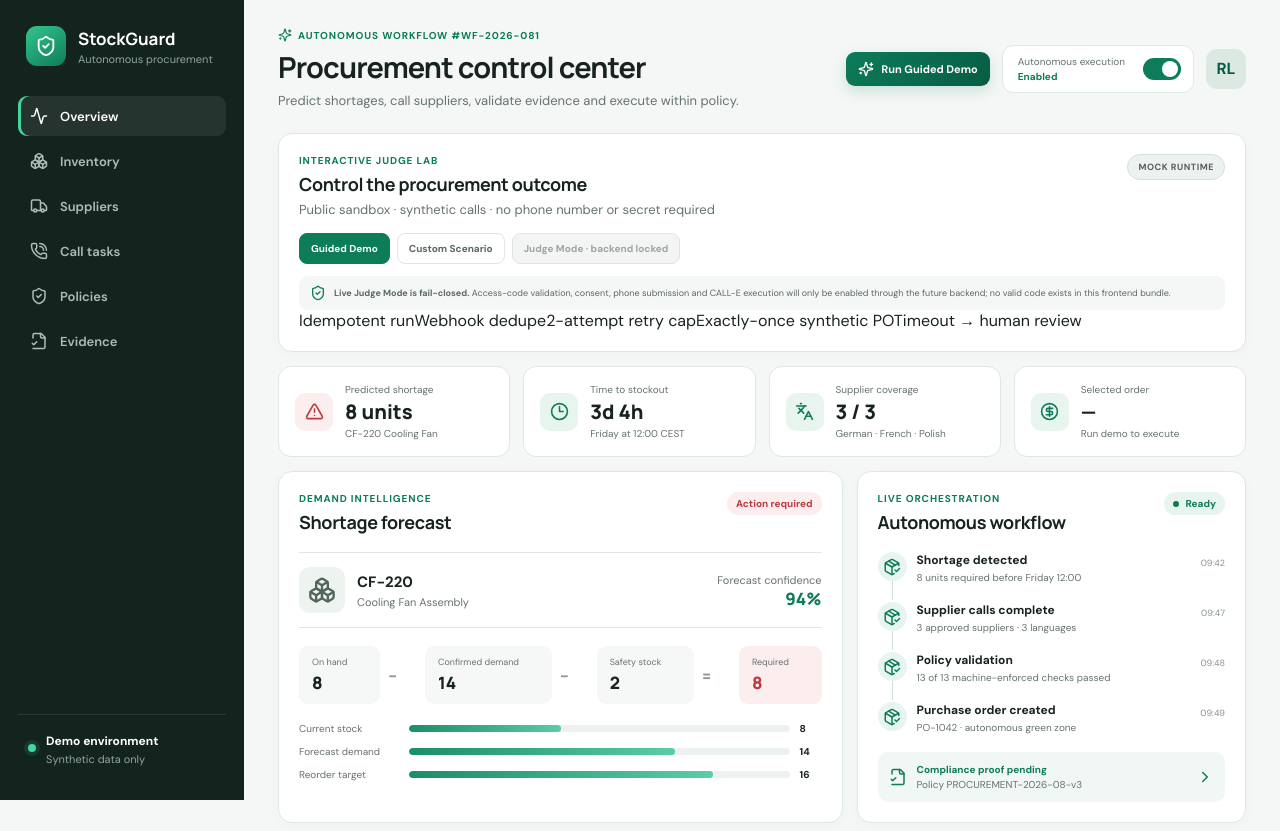
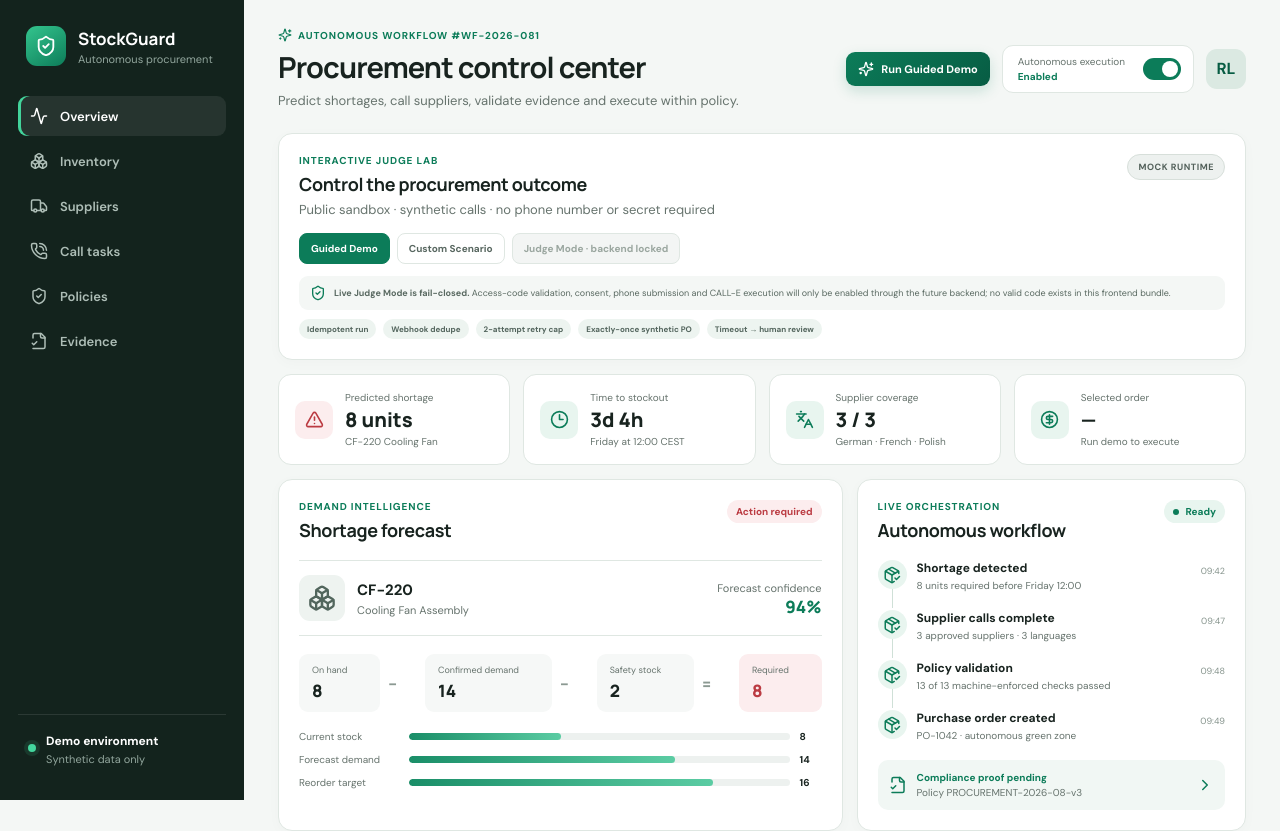
Before and after one commit to robert-lukowski/stockguard-autonomous-procurement, a React (Vite) app: page / in a window 1280 px wide. Shown: the top 831 px of the page. Built offline with nearby package versions, Linux system fonts and the light colour scheme.

Commit message:
Add resilient procurement execution controls

```diff
--- a/src/styles.css
+++ b/src/styles.css
@@ -108,6 +108,8 @@ p { color: var(--muted); margin: 5px 0 0; font-size: 13px; }
 }
 .judge-mode-note { display: flex; align-items: center; gap: 8px; color: #596961; background: #f4f7f5; border-radius: 9px; padding: 9px 11px; margin-top: 12px; font-size: 9px; }
 .judge-mode-note svg { color: var(--green); flex: 0 0 auto; }
+.resilience-badges { display: flex; flex-wrap: wrap; gap: 7px; margin-top: 9px; }
+.resilience-badges span { color: #53655d; background: #edf4f0; border-radius: 20px; padding: 5px 8px; font-size: 8px; font-weight: 700; }
 .metrics article {
   display: flex; align-items: center; gap: 12px; padding: 16px;
   background: var(--panel); border: 1px solid var(--line); border-radius: 13px;
```
